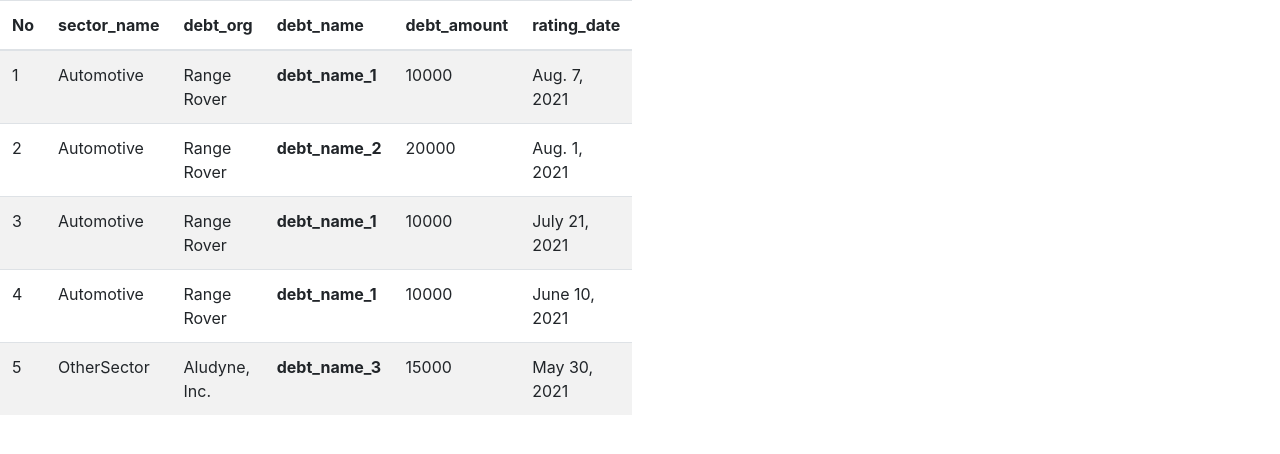
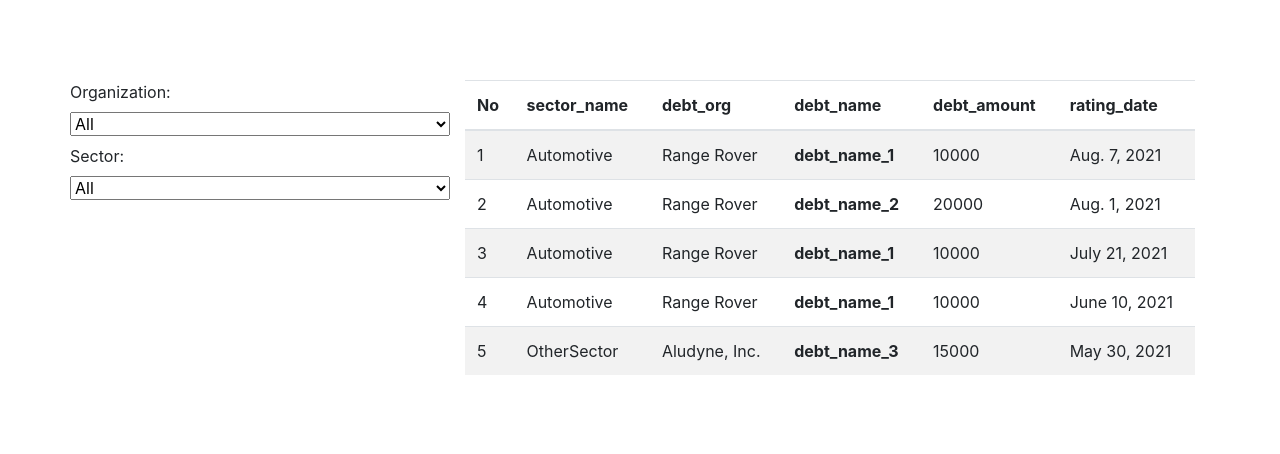
Before and after one commit to senior-dev-1019/sector_model_admin, a Django app: page /sector_app/listviewdisplaydata in a window 1280 px wide. Shown: the top 454 px of the page. Run offline with Django 3.2, Linux system fonts and the light colour scheme; data comes from the database, SQL or seed files in the repository; some libraries are stand-ins or nearby versions.

Commit message:
add select sector and org

```diff
--- a/sector_app/templates/Index.html
+++ b/sector_app/templates/Index.html
@@ -10,8 +10,28 @@
 </head>
 <body>
 	<center>
+		<div class="container">
+			<div class="row" style="margin-top: 10vh;">
+			    <div class="col-md-4" style="text-align: left;">
 			    	<div class="row">
-		    <div class="col-md-4">
+				    	<label for="select_org">Organization: </label>
+				    	<select style="width: 100%;" name="secotor_org" id="select_org">
+				    		<option value="all">All</option>
+				    		<option value="org_name_1">org_name_1</option>
+				    		<option value="org_name_2">org_name_2</option>
+				    	</select>
+					</div>
+
+			    	<div class="row" style="margin-top: 1vh;">
+				    	<label for="select_sector">Sector: </label>
+				    	<select style="width: 100%;" id="select_sector">
+				    		<option value="all">All</option>
+				    		<option value="sector_name_1">sector_name_1</option>
+				    		<option value="sector_name_2">sector_name_2</option>
+				    	</select>
+				    </div>
+			    </div>
+			    <div class="col-md-8">
 			        <table class="table table-striped table-hover">
 				        <thead>
 				            <th>No</th>
@@ -36,6 +56,7 @@
 			        </table>
 			    <div>
 			</div>
+		</div>
 	</center>
 </body>
 </html>
```
Lines whose indentation alone changed are shown as unchanged.
